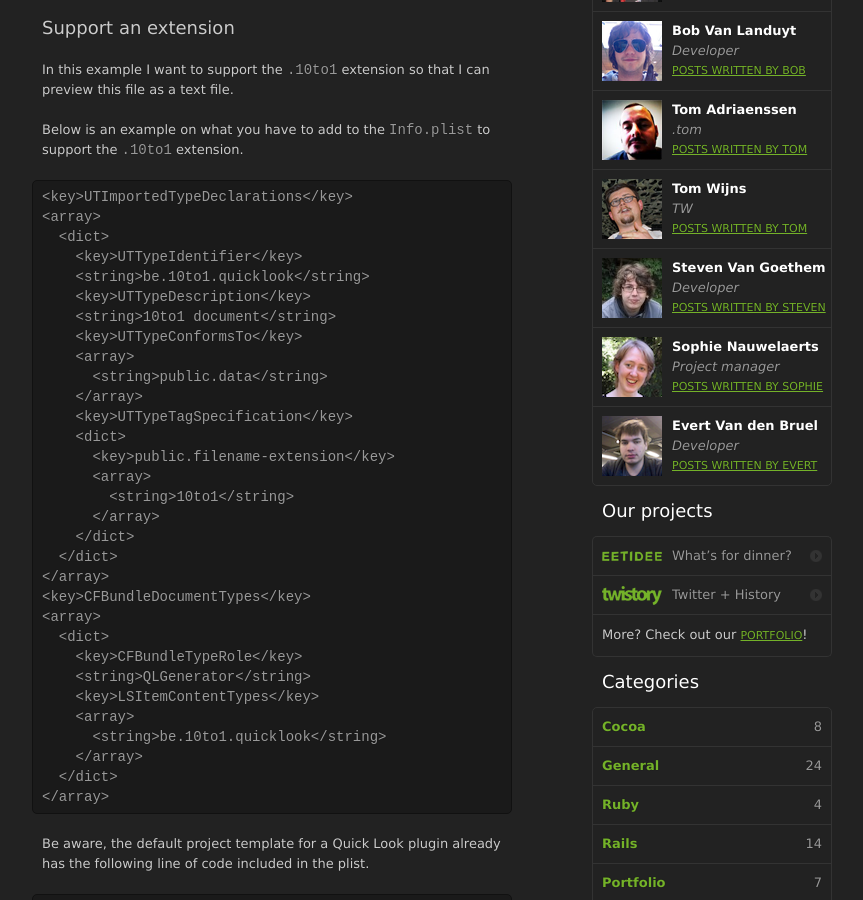
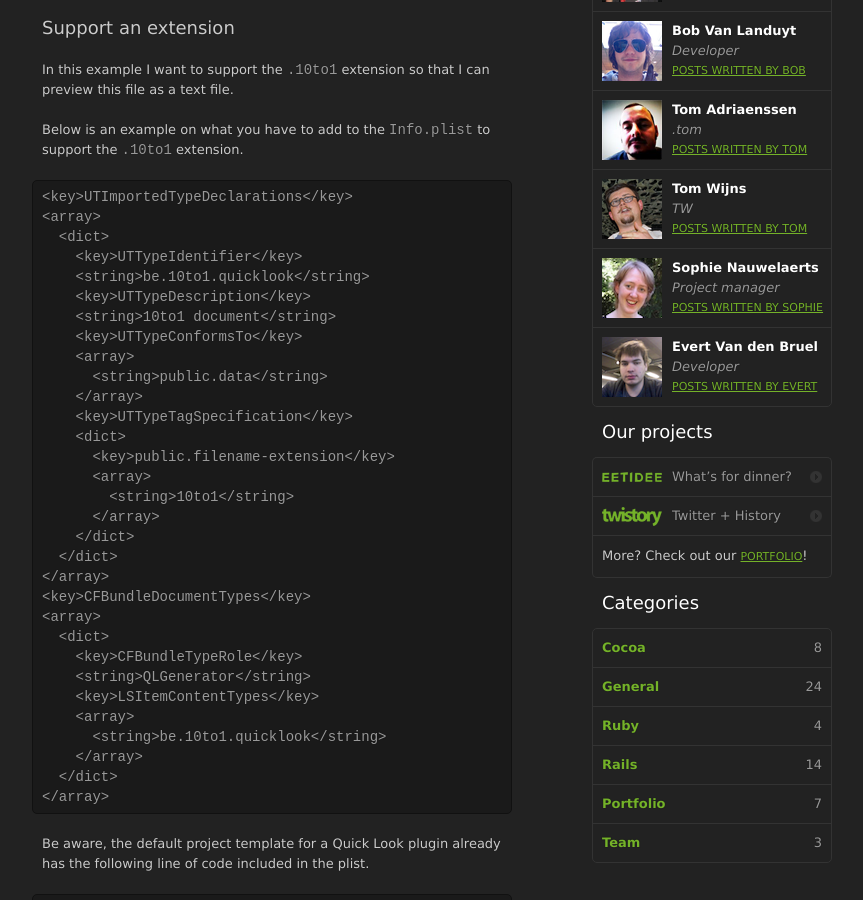
Before and after one commit to 10to1/10to1.github.com, a Jekyll site: the page built from index.html, in a window 1280 px wide and 900 px high, scrolled down 932 px. Shown: the whole window, without its empty margins (208-1071 px from the left). Built offline with Jekyll 4.4.1, drawn with Linux system fonts in a browser that asks for light colours; the list of posts is cut into pages by our own code; comment, search, counter and statistics services are not loaded.

Commit message:
Removed Steven.

```diff
--- a/_layouts/default.html
+++ b/_layouts/default.html
@@ -124,12 +124,6 @@
 							<img src="/img/tw.png" alt="Picture of Tom" />
 						</li>
 						<li>
-							<strong>Steven Van Goethem</strong>
-							<em>Developer</em>
-							<a href="/author/steven">Posts written by Steven</a>
-							<img src="/img/steven.png" alt="Picture of Steven" />
-						</li>
-						<li>
 							<strong>Sophie Nauwelaerts</strong>
 							<em>Project manager</em>
 							<a href="/author/sophie">Posts written by Sophie</a>
```
